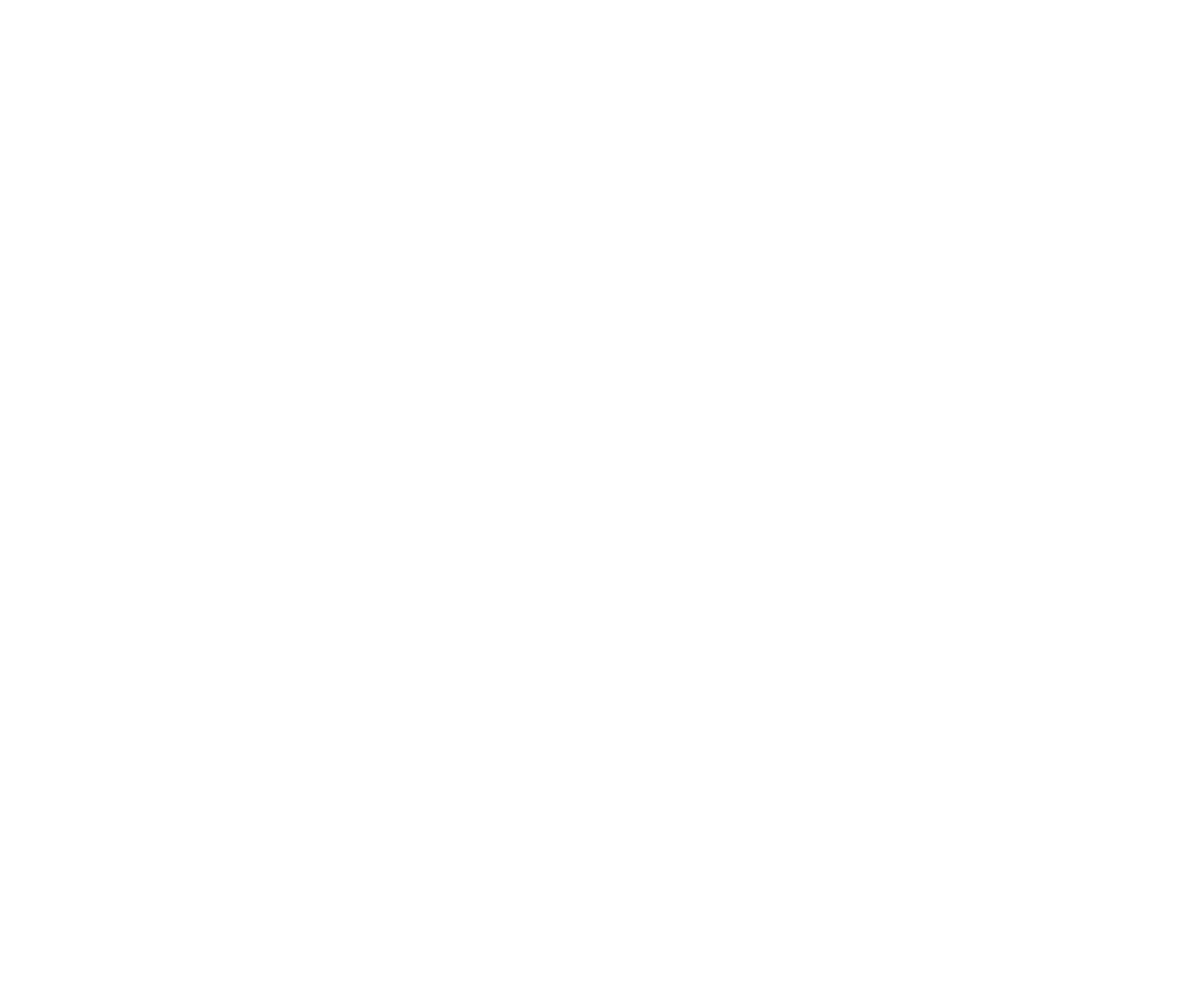
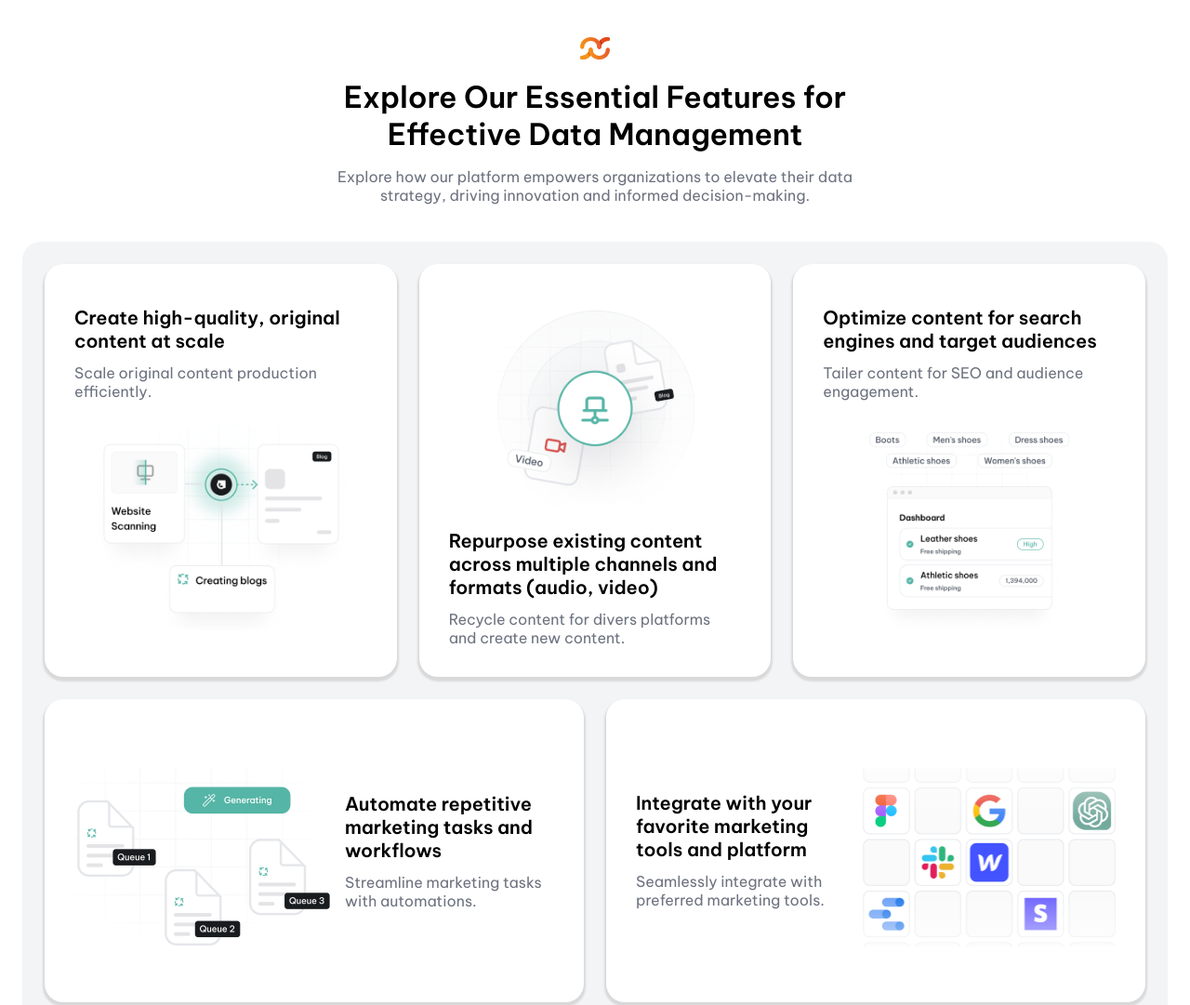
Before and after one commit to tcosCode/dev-challenges, a plain HTML site: page 1-Responsive-Web/9-bento-box-layout-feature-section/index.html in a window 1280 px wide. Shown: the top 1081 px of the page at 93% size. Before the commit the page ends 800 px from the top, so only its background shows below. Drawn offline with Linux system fonts and the light colour scheme.

Commit message:
added challenge 9

```diff
--- a/1-Responsive-Web/9-bento-box-layout-feature-section/index.html
+++ b/1-Responsive-Web/9-bento-box-layout-feature-section/index.html
@@ -4,7 +4,73 @@
     <meta charset="UTF-8" />
     <meta name="viewport" content="width=device-width, initial-scale=1.0" />
     <link rel="stylesheet" href="style.css" />
+    <link rel="preconnect" href="https://fonts.googleapis.com" />
+    <link rel="preconnect" href="https://fonts.gstatic.com" crossorigin />
+    <link
+      href="https://fonts.googleapis.com/css2?family=Be+Vietnam+Pro:ital,wght@0,100;0,200;0,300;0,400;0,500;0,600;0,700;0,800;0,900;1,100;1,200;1,300;1,400;1,500;1,600;1,700;1,800;1,900&display=swap"
+      rel="stylesheet"
+    />
     <title>Bento Box Layout Feature Section</title>
   </head>
-  <body></body>
+  <body>
+    <main>
+      <div class="container">
+        <header>
+          <img src="./images/Bentobox_challenge_logo.svg" alt="logo" />
+          <h1>Explore Our Essential Features for Effective Data Management</h1>
+          <p>
+            Explore how our platform empowers organizations to elevate their
+            data strategy, driving innovation and informed decision-making.
+          </p>
+        </header>
+        <div class="grid">
+          <!-- Card 1 -->
+          <div class="card">
+            <div class="text">
+              <h3>Create high-quality, original content at scale</h3>
+              <p>Scale original content production efficiently.</p>
+            </div>
+            <img src="./images/image_1@2x.png" alt="img-card" />
+          </div>
+          <!-- Card 2 -->
+          <div class="card">
+            <img src="./images/image_2@2x.png" alt="img-card" />
+            <div class="text">
+              <h3>
+                Repurpose existing content across multiple channels and formats
+                (audio, video)
+              </h3>
+              <p>
+                Recycle content for divers platforms and create new content.
+              </p>
+            </div>
+          </div>
+          <!-- Card 3 -->
+          <div class="card">
+            <div class="text">
+              <h3>Optimize content for search engines and target audiences</h3>
+              <p>Tailer content for SEO and audience engagement.</p>
+            </div>
+            <img src="./images/image_3@2x.png" alt="img-card" />
+          </div>
+          <!-- Card 4 -->
+          <div class="card">
+            <img src="./images/image_4@2x.png" alt="img-card" />
+            <div class="text">
+              <h3>Automate repetitive marketing tasks and workflows</h3>
+              <p>Streamline marketing tasks with automations.</p>
+            </div>
+          </div>
+          <!-- Card 5 -->
+          <div class="card">
+            <div class="text">
+              <h3>Integrate with your favorite marketing tools and platform</h3>
+              <p>Seamlessly integrate with preferred marketing tools.</p>
+            </div>
+            <img src="./images/image_5@2x.png" alt="img-card" />
+          </div>
+        </div>
+      </div>
+    </main>
+  </body>
 </html>
--- a/1-Responsive-Web/9-bento-box-layout-feature-section/style.css
+++ b/1-Responsive-Web/9-bento-box-layout-feature-section/style.css
@@ -3,8 +3,107 @@
   padding: 0;
   box-sizing: border-box;
   font-size: 16px;
+  color: #6c727f;
+  font-weight: 400;
 }
 
 body {
-  font-family: "Poppins", sans-serif;
+  font-family: "Be Vietnam Pro", sans-serif;
 }
+
+.container {
+  max-width: 1440px;
+  margin: 2.5rem 1.5rem;
+  display: flex;
+  flex-direction: column;
+  align-items: center;
+}
+
+header {
+  margin-bottom: 2.5rem;
+  text-align: center;
+  max-width: 612px;
+}
+
+header img {
+  width: 32px;
+  height: auto;
+}
+
+h1 {
+  font-size: 2rem;
+  font-weight: 600;
+  color: #000;
+  margin-block: 1rem;
+}
+
+.grid {
+  width: 100%;
+  background-color: #f3f4f6;
+  padding: 1.5rem;
+  border-radius: 20px;
+  display: grid;
+  gap: 1.5rem;
+  justify-content: center;
+  align-items: center;
+}
+
+.card {
+  display: flex;
+  box-shadow: 0 3px 2px 2px #d9d9da;
+  border-radius: 20px;
+  width: 100%;
+  height: auto;
+  padding: 2rem;
+  gap: 1rem;
+  background-color: white;
+  align-items: center;
+  justify-content: center;
+}
+
+.card img {
+  max-width: 275px;
+  height: auto;
+}
+
+h3 {
+  font-size: 1.25rem;
+  font-weight: 600;
+  color: #000;
+  margin-bottom: 0.75rem;
+}
+
+@media (min-width: 1024px) {
+  .grid {
+    grid-template-columns: 1fr 1fr;
+  }
+
+  .card:nth-child(1),
+  .card:nth-child(2) {
+    flex-direction: column;
+    width: auto;
+    height: 100%;
+  }
+
+  .card:nth-child(n + 3) {
+    grid-column: span 2;
+  }
+}
+
+@media (min-width: 1280px) {
+  .grid {
+    grid-template-columns: repeat(6, 1fr);
+  }
+
+  .card:nth-child(1),
+  .card:nth-child(2),
+  .card:nth-child(3) {
+    flex-direction: column;
+    width: auto;
+    height: 100%;
+    grid-column: span 2;
+  }
+  .card:nth-child(n + 4) {
+    grid-column: span 3;
+  }
+}
```
Also changed, not shown: 1-Responsive-Web/9-bento-box-layout-feature-section/images/Bentobox_challenge_logo.svg (added), 1-Responsive-Web/9-bento-box-layout-feature-section/images/image_1.png (added), 1-Responsive-Web/9-bento-box-layout-feature-section/images/image_1@2x.png (added), 1-Responsive-Web/9-bento-box-layout-feature-section/images/image_2.png (added), 1-Responsive-Web/9-bento-box-layout-feature-section/images/image_2@2x.png (added), 1-Responsive-Web/9-bento-box-layout-feature-section/images/image_3.png (added), 1-Responsive-Web/9-bento-box-layout-feature-section/images/image_3@2x.png (added), 1-Responsive-Web/9-bento-box-layout-feature-section/images/image_4.png (added), 1-Responsive-Web/9-bento-box-layout-feature-section/images/image_4@2x.png (added), 1-Responsive-Web/9-bento-box-layout-feature-section/images/image_5.png (added), 1-Responsive-Web/9-bento-box-layout-feature-section/images/image_5@2x.png (added).
